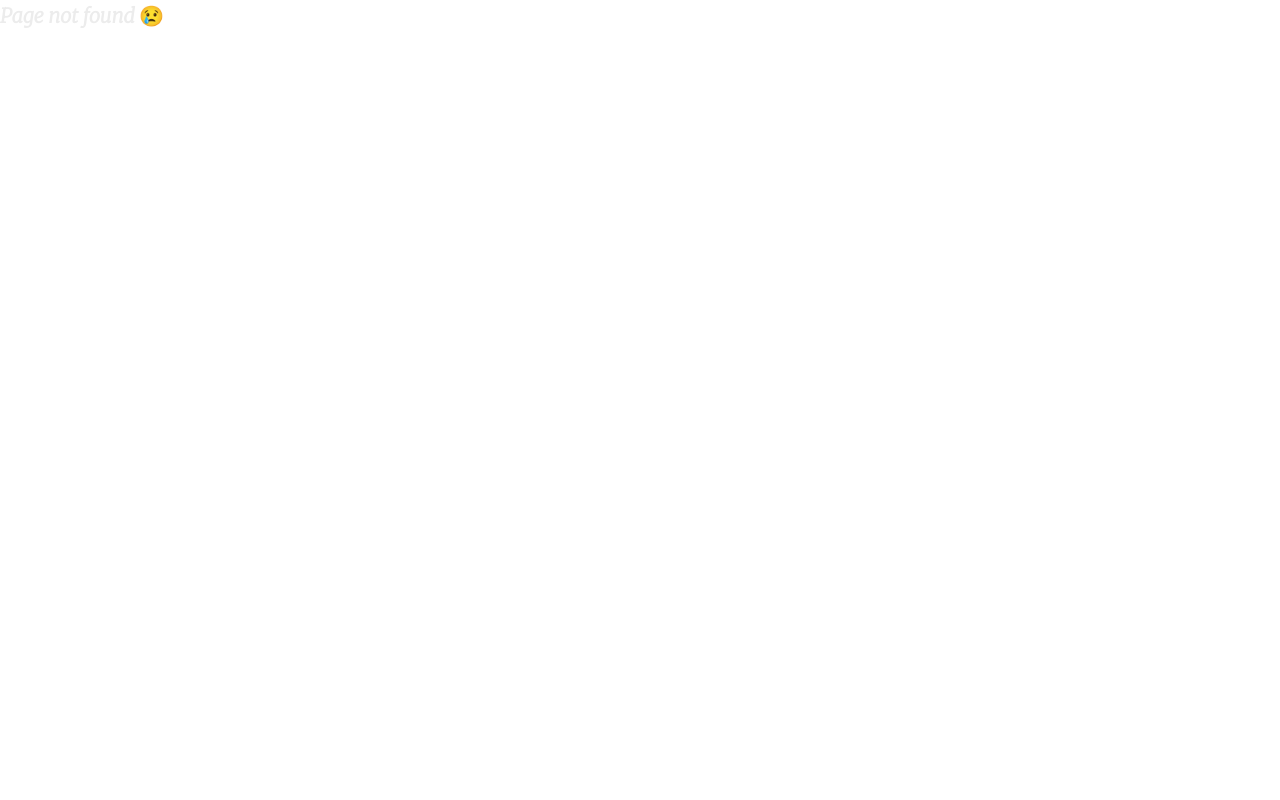
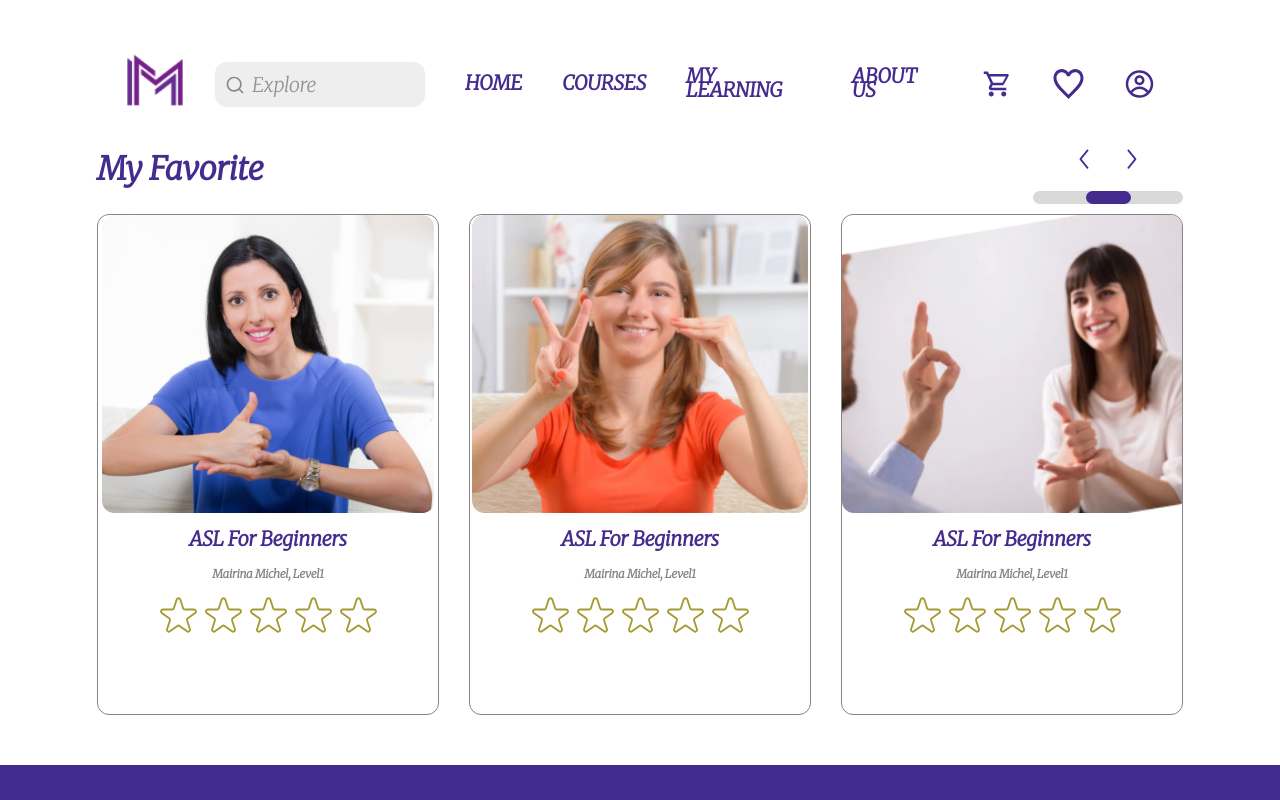
Before and after one commit to FaredaElsayed/MUTEMOTION-WEBSITE, a React (Vite) app: page /likes in a window 1280 px wide. Before the commit this address had no page. Shown: the top 800 px of the page. Built offline with nearby package versions, Linux system fonts and the light colour scheme; data requests are answered from the project's data file.

Commit message:
2 Pages Created Likes.jsx, Likes.module.css

```diff
--- a/src/App.jsx
+++ b/src/App.jsx
@@ -11,9 +11,9 @@ import Form from "./components/Form";
 import ProtectedRoute from "./pages/ProtectedRoute";
 import SpinnerFullPage from "./components/SpinnerFullPage";
 
-
 const Home = lazy(() => import("./pages/Homepage"));
 const AboutUs = lazy(() => import("./pages/AboutUs"));
+const Likes = lazy(() => import("./pages/Likes"));
 const PageNotFound = lazy(() => import("./pages/PageNotFound"));
 const MyLearning = lazy(() => import("./pages/MyLearning"));
 const InProgress = lazy(() => import("./pages/InProgress"));
@@ -35,6 +35,7 @@ function App() {
                 <Route path="courses" element={<Courses />} />
                 <Route path="mylearning" element={<MyLearning />} />
                 <Route path="inprogress" element={<InProgress />} />
+                <Route path="likes" element={<Likes />} />
                 <Route path="profile" element={<Profile />} />
                 <Route path="login" element={<Login />} />
                 <Route
--- /dev/null
+++ b/src/pages/Likes.jsx
@@ -0,0 +1,16 @@
+import styles from "./Likes.module.css";
+import PageNav from "../components/PageNav";
+import Footer from "../components/Footer";
+import CustomSlider from "./CustomSlider";
+
+export default function Likes() {
+  return (
+    <>
+      <main className={styles.likes}>
+        <PageNav />
+        <CustomSlider title="My favorite" />
+      </main>
+      <Footer />
+    </>
+  );
+}
--- /dev/null
+++ b/src/pages/Likes.module.css
@@ -0,0 +1,14 @@
+.likes {
+  place-items: center;
+  display: flex;
+  flex-direction: column;
+  gap: 2rem;
+  justify-content: center;
+  margin: 2.5rem;
+  background-size: cover;
+  background-position: center;
+  padding: 2.5rem 5rem;
+  color: #442c8f;
+  letter-spacing: -0.022em;
+  text-transform: capitalize;
+}
```
Lines whose indentation alone changed are shown as unchanged.
